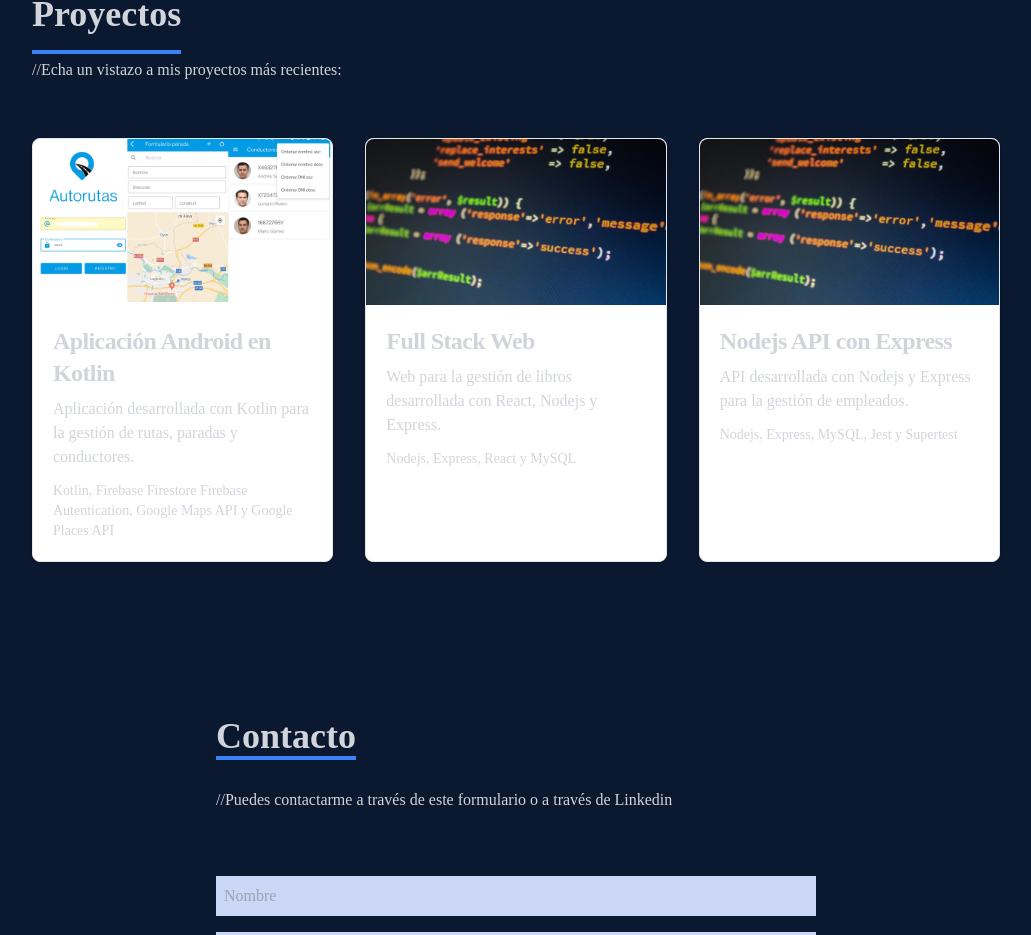
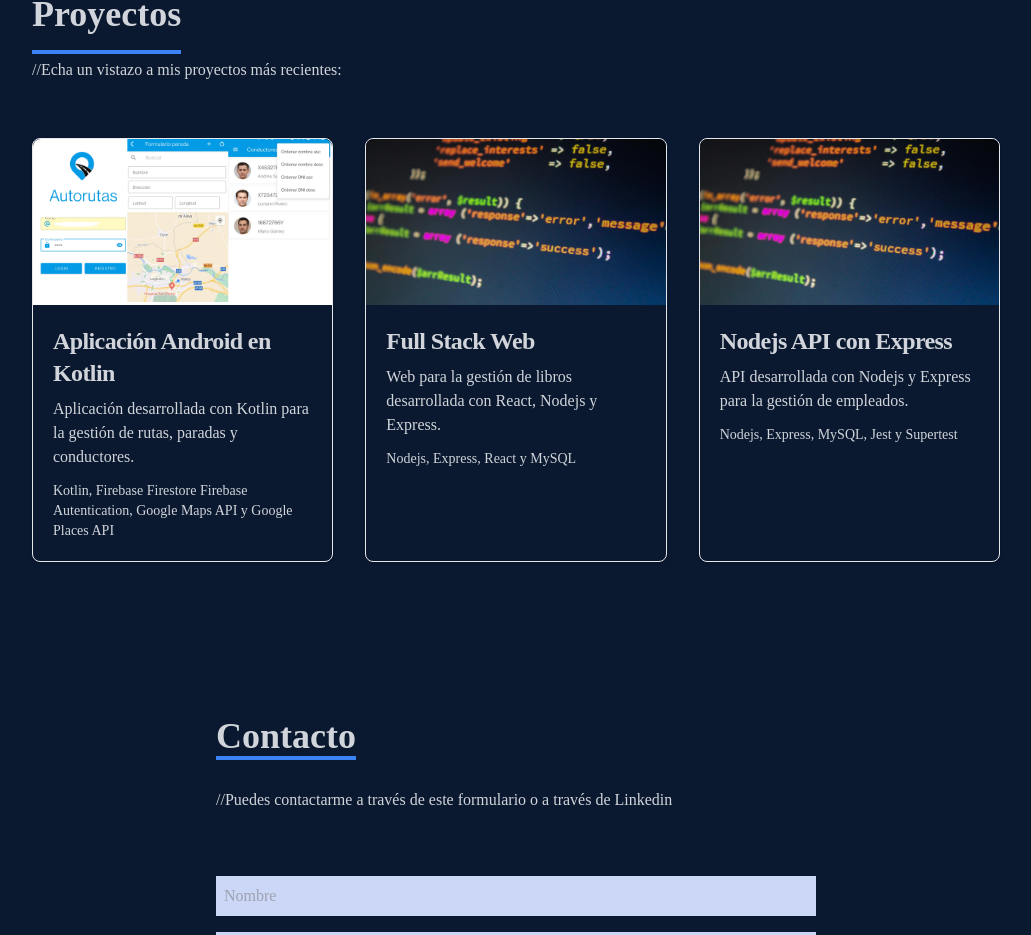
Before and after one commit to Mariusrfx/portfolio-reactjs, a React (Create React App) app: page / in a window 1280 px wide. Shown: the part 2562-3497 px from the top of the page, without its empty margins (124-1155 px from the left). Built offline with nearby package versions, Linux system fonts and the light colour scheme.

Commit message:
v1.4.3 work background color

```diff
--- a/src/components/Work.jsx
+++ b/src/components/Work.jsx
@@ -22,7 +22,7 @@ function Work() {
         <div className="grid sm:grid-cols-2 md:grid-cols-3 gap-8 dark:text-gray-300">
           {/* Item*/}
 
-          <div class="max-w-flex bg-white border group container  border-gray-200 rounded-lg shadow dark:bg-[#0e2344] dark:border-gray-700 mx-auto items-center justify-center ">
+          <div class="max-w-flex border group container  border-gray-200 rounded-lg shadow dark:bg-[#0e2344] dark:border-gray-700 mx-auto items-center justify-center ">
             <img class="rounded-t-lg object-cover" src={app1} alt="" />
             <div class="p-5">
               <h5 class="mb-2 text-2xl font-bold tracking-tight hover:text-blue-500">
@@ -41,7 +41,7 @@ function Work() {
 
           {/* Item*/}
 
-          <div class="max-w-flex bg-white border group container  border-gray-200 rounded-lg shadow dark:bg-[#0e2344] dark:border-gray-700 mx-auto items-center justify-center ">
+          <div class="max-w-flex border group container  border-gray-200 rounded-lg shadow dark:bg-[#0e2344] dark:border-gray-700 mx-auto items-center justify-center ">
             <img class="rounded-t-lg object-cover" src={apilogo} alt="" />
             <div class="p-5">
               <a
@@ -62,7 +62,7 @@ function Work() {
           </div>
 
           {/* Item*/}
-          <div class=" max-w-flex bg-white border group container  border-gray-200 rounded-lg shadow dark:bg-[#0e2344] dark:border-gray-700 mx-auto items-center justify-center ">
+          <div class=" max-w-flex border group container  border-gray-200 rounded-lg shadow dark:bg-[#0e2344] dark:border-gray-700 mx-auto items-center justify-center ">
             <img class="rounded-t-lg scale-30" src={apilogo} alt="" />
             <div class="p-5">
               <a href="https://github.com/Mariusrfx/Nodejs-Mysql-APIREST">
```
